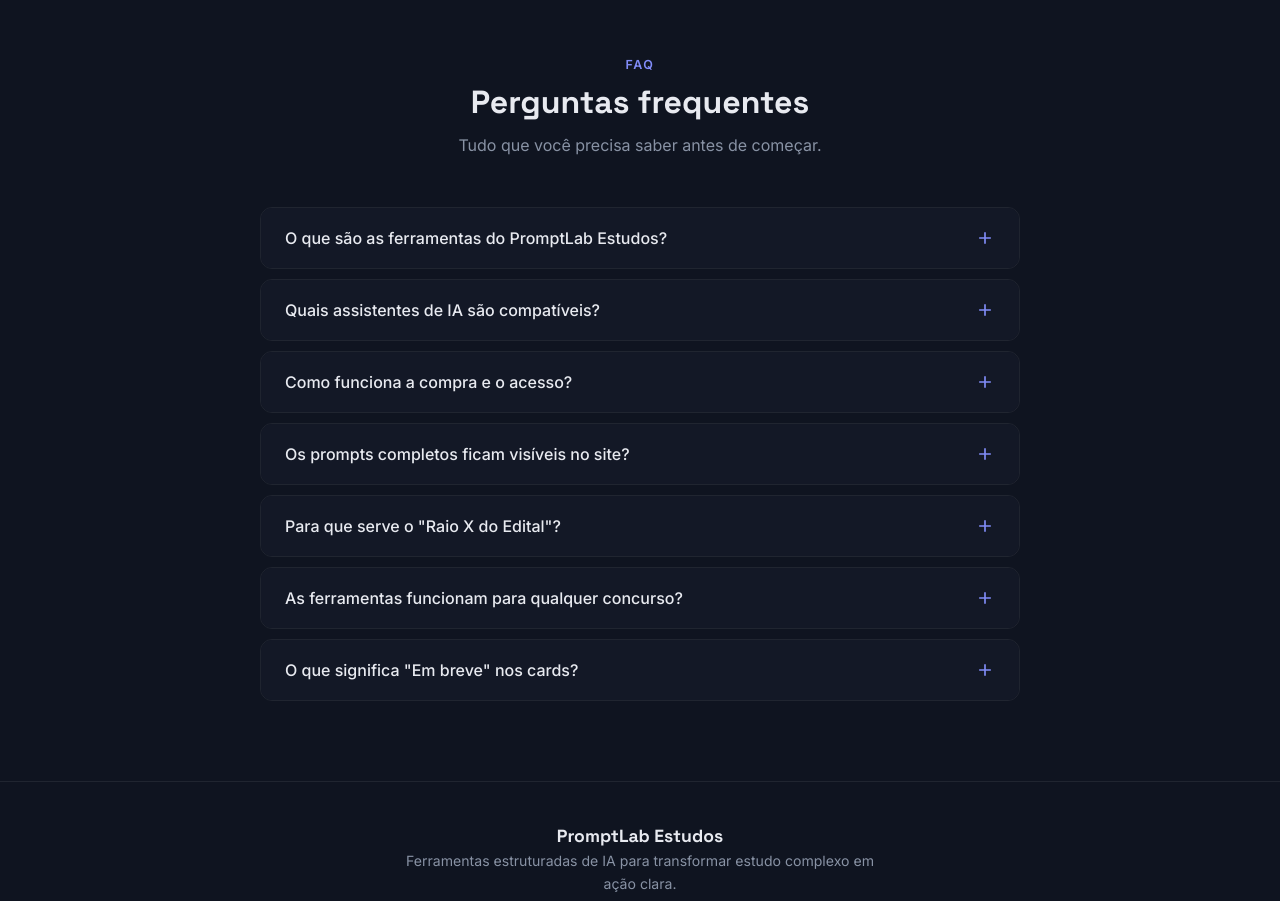
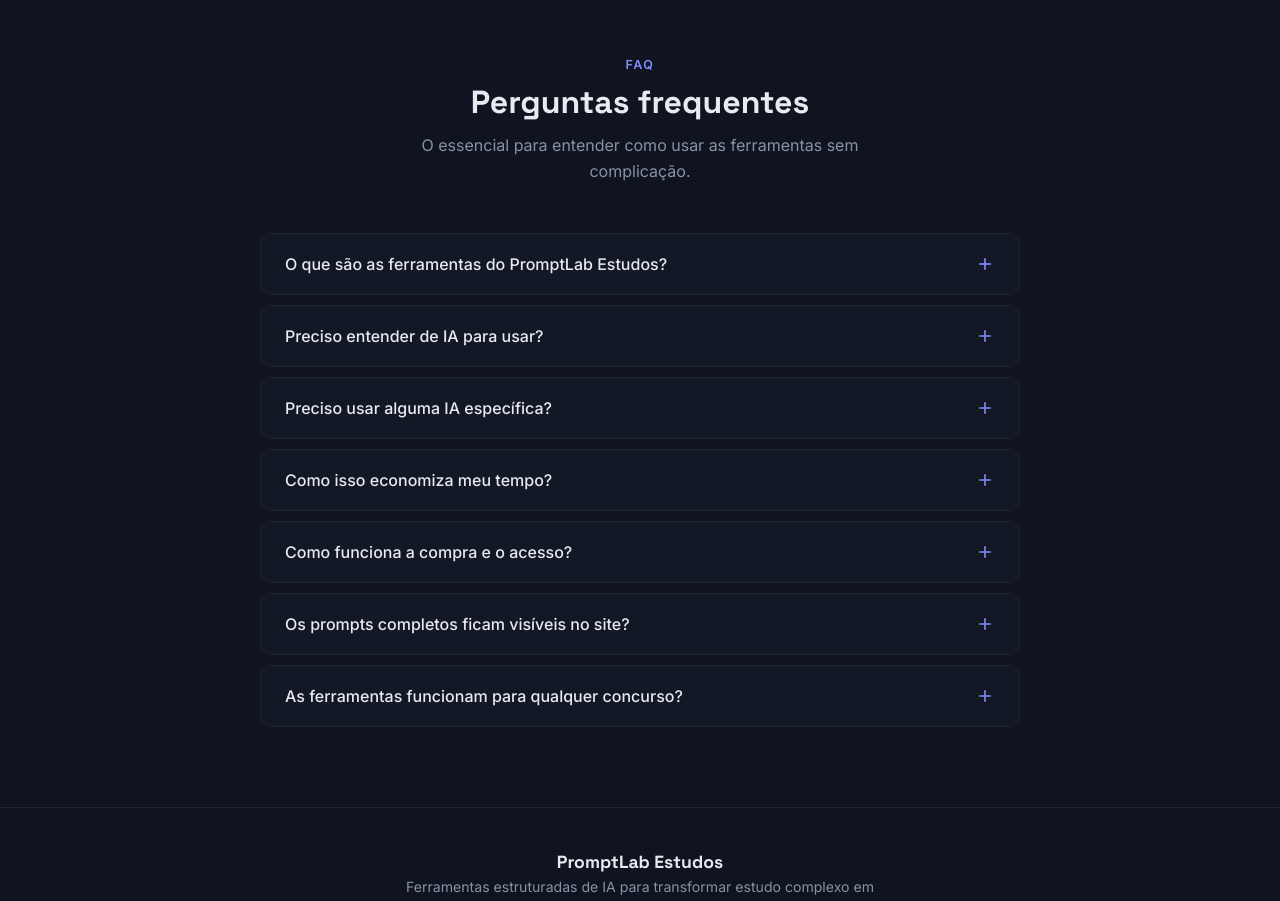
Before and after one commit to leothaylor/promptlab_estudos, a React (Vite) app: page / in a window 1280 px wide. Shown: the part 6600-7501 px from the top of the page. Built offline with nearby package versions, Linux system fonts and the light colour scheme.

Commit message:
Simplify FAQ and emphasize ease of use

```diff
--- a/src/components/FAQ.tsx
+++ b/src/components/FAQ.tsx
@@ -3,31 +3,31 @@
 const FAQ_DATA = [
   {
     question: 'O que são as ferramentas do PromptLab Estudos?',
-    answer: 'São prompts estruturados e otimizados para uso com assistentes de IA (como ChatGPT, Claude etc.), projetados especificamente para diferentes situações de estudo para concursos públicos. Cada ferramenta resolve um problema específico: análise de editais, estudo de legislação, simulação de discursivas, entre outros.',
+    answer: 'São ferramentas prontas para tarefas específicas da preparação para concursos. Você escolhe o problema que quer resolver, fornece o material solicitado e recebe uma saída estruturada para agir. A lógica já vem preparada: você não precisa montar prompts do zero.',
   },
   {
-    question: 'Quais assistentes de IA são compatíveis?',
-    answer: 'As ferramentas são compatíveis com qualquer assistente de IA com capacidade de processamento de texto, como ChatGPT (GPT-4 ou superior), Claude, Gemini e outros. Cada produto indica o nível de capacidade necessário para resultados ideais.',
+    question: 'Preciso entender de IA para usar?',
+    answer: 'Não. A proposta do PromptLab é justamente eliminar essa barreira. Você não precisa saber escrever comandos, configurar fluxos ou entender termos técnicos. Basta escolher a ferramenta, inserir o material pedido e seguir as instruções.',
+  },
+  {
+    question: 'Preciso usar alguma IA específica?',
+    answer: 'Não. As ferramentas foram pensadas para serem usadas no assistente de IA que você já utiliza, desde que ele consiga processar as informações e instruções fornecidas.',
+  },
+  {
+    question: 'Como isso economiza meu tempo?',
+    answer: 'O ganho está no trabalho que acontece antes do estudo. Em vez de gastar horas procurando regras no edital, separando prioridades, garimpando padrões de banca ou organizando informações manualmente, você usa uma ferramenta já estruturada para transformar esse material em direção prática.',
   },
   {
     question: 'Como funciona a compra e o acesso?',
-    answer: 'O sistema de compra e checkout está em desenvolvimento. Em breve será possível adquirir as ferramentas diretamente no site. Por enquanto, o catálogo está disponível para visualização como protótipo.',
+    answer: 'O sistema de compra e checkout ainda está sendo preparado. As ferramentas podem ser exploradas no catálogo e o acesso comercial será habilitado em uma próxima etapa.',
   },
   {
     question: 'Os prompts completos ficam visíveis no site?',
-    answer: 'Não. As descrições e demonstrações exibidas são comerciais e ilustrativas. Os prompts operacionais completos são entregues apenas após a compra. Nenhum prompt real está exposto ou escondido no código desta página.',
-  },
-  {
-    question: 'Para que serve o "Raio X do Edital"?',
-    answer: 'O Raio X do Edital transforma um edital extenso em um mapa operacional. Você informa o edital e o cargo pretendido, e a ferramenta organiza etapas, prazos críticos, regras eliminatórias e próximos passos recomendados.',
+    answer: 'Não. As descrições e demonstrações exibidas servem para mostrar o funcionamento e o tipo de entrega. As instruções operacionais completas são disponibilizadas apenas no acesso ao produto.',
   },
   {
     question: 'As ferramentas funcionam para qualquer concurso?',
-    answer: 'Sim. As ferramentas são genéricas o suficiente para funcionar com qualquer concurso público, seja municipal, estadual ou federal. Quanto mais contexto você fornecer ao assistente de IA, mais precisa será a resposta.',
-  },
-  {
-    question: 'O que significa "Em breve" nos cards?',
-    answer: 'Produtos marcados como "Em breve" estão no catálogo futuro, já planejados, mas ainda em desenvolvimento. Serão lançados progressivamente após a validação da V1.',
+    answer: 'Elas foram desenhadas para diferentes contextos de concursos públicos. Quanto melhor o material fornecido — como edital, trecho de legislação, tema ou contexto da prova — mais específica tende a ser a saída.',
   },
 ];
 
@@ -41,7 +41,7 @@
           <div className="section-eyebrow">FAQ</div>
           <h2 className="section-title">Perguntas frequentes</h2>
           <p className="section-sub" style={{ margin: '0 auto' }}>
-            Tudo que você precisa saber antes de começar.
+            O essencial para entender como usar as ferramentas sem complicação.
           </p>
         </div>
 
```
